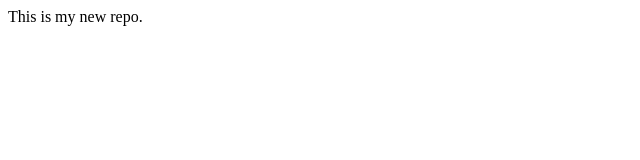
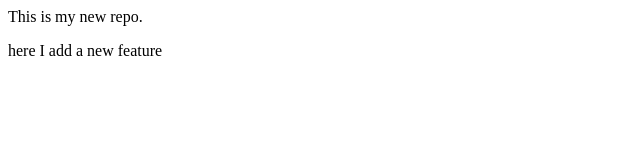
Before and after one commit to chinmoy987/local-machine, a plain HTML site: page index.html in a window 1280 px wide. Shown: the whole page, without its empty margins (0-640 px from the left). Drawn offline with Linux system fonts and the light colour scheme.

Commit message:
Add new features

```diff
--- a/index.html
+++ b/index.html
@@ -1 +1,2 @@
 <p>This is my new repo.</p>
+<p>here I add a new feature</p>
```
